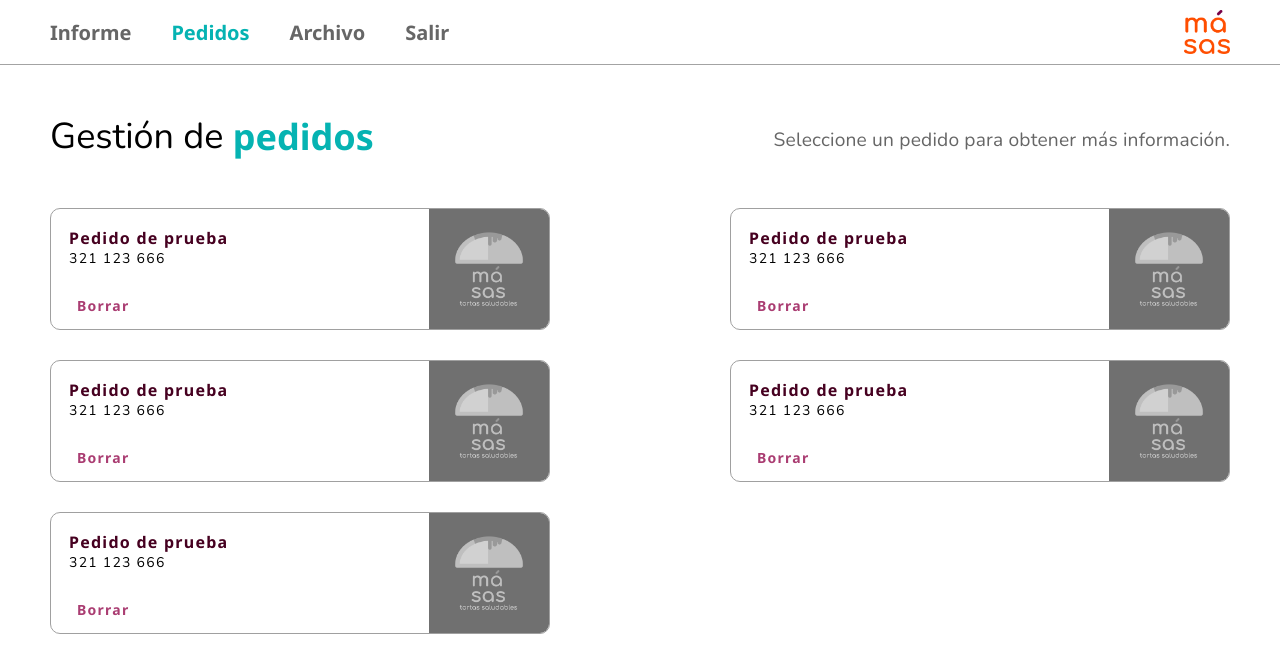
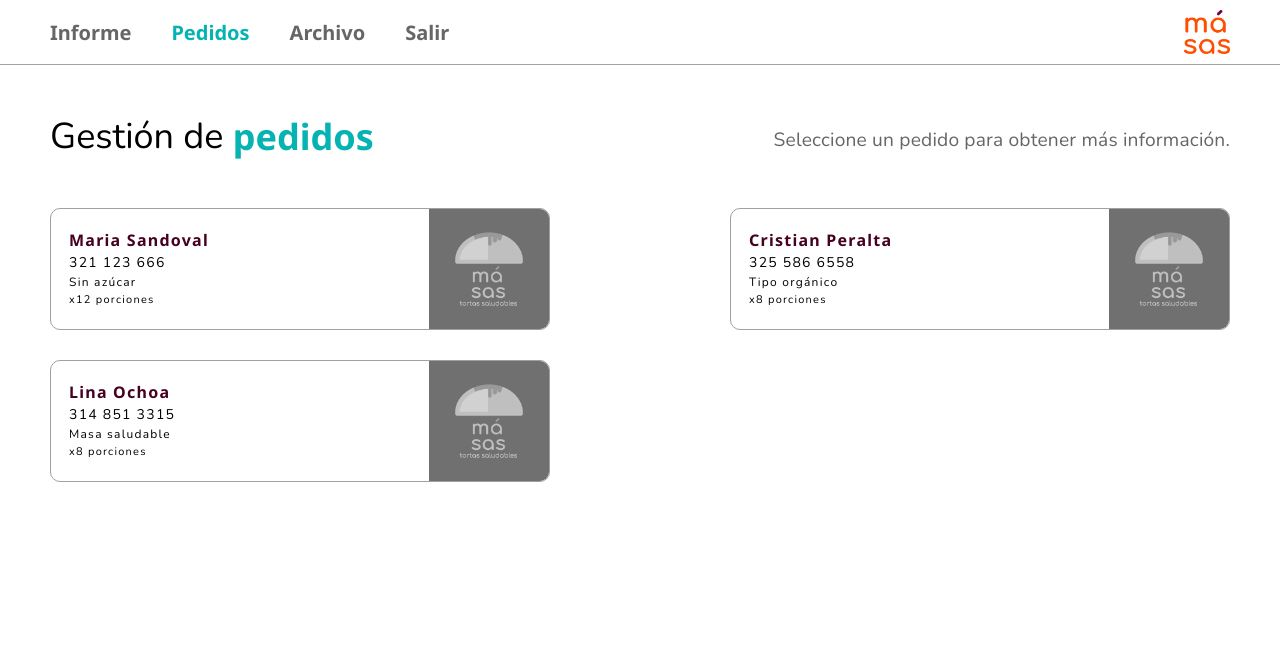
Before and after one commit to masasorganization/masas-web, a React (Create React App) app: page /ordersclient in a window 1280 px wide. Shown: the top 672 px of the page. Built offline with nearby package versions, Linux system fonts and the light colour scheme.

Commit message:
Card behaviour fixed

```diff
--- a/src/components/admin/BoxManagement.jsx
+++ b/src/components/admin/BoxManagement.jsx
@@ -10,18 +10,20 @@ const BoxManagement = ({ title, paragraph, button1, button2 }) => {
     <div>
       <Box
         sx={{
+          cursor: 'pointer',
           bgcolor: '',
           height: '120px',
-          //   m: '48px',
-          //   mb: '18px',
-          //   mt: '18px',
           display: 'flex',
           maxWidth: { xs: 'unset', md: '540px', lg: '600px' },
           justifyContent: 'space-between',
           border: 1,
           borderColor: '#a0a0a0',
           borderRadius: '10px',
-          [theme.breakpoints.down('md')]: { ml: '0px', mr: '0px' }
+          [theme.breakpoints.down('md')]: { ml: '0px', mr: '0px' },
+          ':hover': {
+            borderColor: '#C65306',
+            transform: 'scale(1.005)'
+          }
         }}
       >
         <Box>
--- a/src/components/admin/BoxOrdersManag.jsx
+++ b/src/components/admin/BoxOrdersManag.jsx
@@ -1,40 +1,31 @@
-import { Box } from "@mui/material";
-import Image from '../../assets/placeholder.png';
-import { createTheme } from "@mui/material";
+import { Box } from '@mui/material'
+import Image from '../../assets/placeholder.png'
+import { createTheme } from '@mui/material'
 
-const theme = createTheme({
-});
+const theme = createTheme({})
 
-const BoxOrdersManag = ({name, telephone, type, amount}) => {
-    return(
+const BoxOrdersManag = ({ name, telephone, type, amount }) => {
+  return (
     <div>
-            <Box sx={{...box1Style}}>
-                <Box sx={{...box2Style}}>
-                    <Box sx={{...nameStyle}}>
-                        {[name]}
-                    </Box>
-                    <Box sx={{...telephoneStyle}}>
-                        {[telephone]}
-                    </Box>
-                    <Box sx={{...typeStyle}}>
-                        {[type]}
-                    </Box>
-                    <Box sx={{...amountStyle}}>
-                        {[amount]}
-                    </Box>
+      <Box sx={{ ...box1Style }}>
+        <Box sx={{ ...box2Style }}>
+          <Box sx={{ ...nameStyle }}>{[name]}</Box>
+          <Box sx={{ ...telephoneStyle }}>{[telephone]}</Box>
+          <Box sx={{ ...typeStyle }}>{[type]}</Box>
+          <Box sx={{ ...amountStyle }}>{[amount]}</Box>
         </Box>
         <Box className='cards'>
-                        <img src= {Image} alt="" />
+          <img src={Image} alt='' />
         </Box>
       </Box>
     </div>
   )
 }
 
-export default BoxOrdersManag;
-
+export default BoxOrdersManag
 
 const box1Style = {
+  cursor: 'pointer',
   height: '120px',
   display: 'flex',
   maxWidth: { xs: 'unset', md: '540px', lg: '600px' },
@@ -42,15 +33,16 @@ const box1Style = {
   border: 1,
   borderColor: '#a0a0a0',
   borderRadius: '10px',
-    [theme.breakpoints.down('md')]: {ml: '0px', mr: '0px'},
+  [theme.breakpoints.down('md')]: { ml: '0px', mr: '0px' },
   ':hover': {
-    borderColor: '#FF4E00'
+    borderColor: '#00928E',
+    transform: 'scale(1.005)'
   }
 }
 
 const box2Style = {
   p: '20px 18px',
-    [theme.breakpoints.down('md')]: {p: '20px 13px'}
+  [theme.breakpoints.down('md')]: { p: '20px 13px' }
 }
 
 const nameStyle = {
@@ -59,7 +51,7 @@ const nameStyle = {
   fontWeight: 'Bold',
   fontSize: '16px',
   letterSpacing: '1.25px',
-    mb: '2px',
+  mb: '2px'
 }
 
 const telephoneStyle = {
@@ -69,7 +61,7 @@ const telephoneStyle = {
   fontSize: '14px',
   letterSpacing: '1.25px',
   mb: '2px',
-    mt: '2px',
+  mt: '2px'
 }
 
 const typeStyle = {
@@ -79,7 +71,7 @@ const typeStyle = {
   fontSize: '12px',
   letterSpacing: '1.25px',
   mb: '2px',
-    mt: '2px',
+  mt: '2px'
 }
 
 const amountStyle = {
@@ -88,5 +80,5 @@ const amountStyle = {
   fontWeight: 300,
   fontSize: '11px',
   letterSpacing: '1.25px',
-    mt: '2px',
+  mt: '2px'
 }
--- a/src/components/admin/QuickReport.jsx
+++ b/src/components/admin/QuickReport.jsx
@@ -116,7 +116,11 @@ const cajaPrincipal = {
   borderColor: '#66666699',
   borderStyle: 'solid',
   borderWidth: 'thin',
-  borderRadius: 2
+  borderRadius: 2,
+  ':hover': {
+    borderColor: '#00928E',
+    transform: 'scale(1.005)'
+  }
 }
 
 const cajaSecndaria = {
@@ -130,7 +134,11 @@ const cajaSecndaria = {
   borderColor: '#66666699',
   borderStyle: 'solid',
   borderWidth: 'thin',
-  borderRadius: 2
+  borderRadius: 2,
+  ':hover': {
+    borderColor: '#00928E',
+    transform: 'scale(1.005)'
+  }
 }
 
 const subtitulos = {
--- a/src/pages/admin/ordersclient.jsx
+++ b/src/pages/admin/ordersclient.jsx
@@ -1,7 +1,7 @@
 import LayoutOrdersC from 'Layouts/LayoutOrdersC'
 import Grid from '@mui/material/Grid'
 import { Box } from '@mui/system'
-import BoxManagement from '../../components/admin/BoxManagement'
+import BoxOrdersManag from '../../components/admin/BoxOrdersManag'
 
 function OrdersClient() {
   return (
@@ -26,38 +26,27 @@ function OrdersCatalog() {
           columnSpacing={{ xs: 0, md: '30px', lg: '180px', xl: '35px' }}
         >
           <Grid item xs={12} md={6} lg={6} xl={4}>
-            <BoxManagement
-              title='Pedido de prueba'
-              paragraph='321 123 666'
-              button2='none'
+            <BoxOrdersManag
+              name='Maria Sandoval'
+              telephone='321 123 666'
+              type='Sin azúcar'
+              amount='x12 porciones'
             />
           </Grid>
           <Grid item xs={12} md={6} lg={6} xl={4}>
-            <BoxManagement
-              title='Pedido de prueba'
-              paragraph='321 123 666'
-              button2='none'
+            <BoxOrdersManag
+              name='Cristian Peralta'
+              telephone='325 586 6558'
+              type='Tipo orgánico'
+              amount='x8 porciones'
             />
           </Grid>
           <Grid item xs={12} md={6} lg={6} xl={4}>
-            <BoxManagement
-              title='Pedido de prueba'
-              paragraph='321 123 666'
-              button2='none'
-            />
-          </Grid>
-          <Grid item xs={12} md={6} lg={6} xl={4}>
-            <BoxManagement
-              title='Pedido de prueba'
-              paragraph='321 123 666'
-              button2='none'
-            />
-          </Grid>
-          <Grid item xs={12} md={6} lg={6} xl={4}>
-            <BoxManagement
-              title='Pedido de prueba'
-              paragraph='321 123 666'
-              button2='none'
+            <BoxOrdersManag
+              name='Lina Ochoa'
+              telephone='314 851 3315'
+              type='Masa saludable'
+              amount='x8 porciones'
             />
           </Grid>
         </Grid>
--- a/src/pages/admin/registry.jsx
+++ b/src/pages/admin/registry.jsx
@@ -1,7 +1,7 @@
 import LayoutRegistry from 'Layouts/LayoutRegistry'
 import Grid from '@mui/material/Grid'
 import { Box } from '@mui/system'
-import BoxManagement from '../../components/admin/BoxManagement'
+import BoxOrdersManag from '../../components/admin/BoxOrdersManag'
 
 function Registry() {
   return (
@@ -26,10 +26,11 @@ function ArchiveCatalog() {
           columnSpacing={{ xs: 0, md: '30px', lg: '180px', xl: '35px' }}
         >
           <Grid item xs={12} md={6} lg={6} xl={4}>
-            <BoxManagement
-              title='María Gómez Vega'
-              paragraph='300 1234 45678'
-              button2='none'
+            <BoxOrdersManag
+              name='María Gómez Vega'
+              telephone='300 1234 45678'
+              type='Tipo orgánico'
+              amount='x8 porciones'
             />
           </Grid>
         </Grid>
```
Lines whose indentation alone changed are shown as unchanged.
